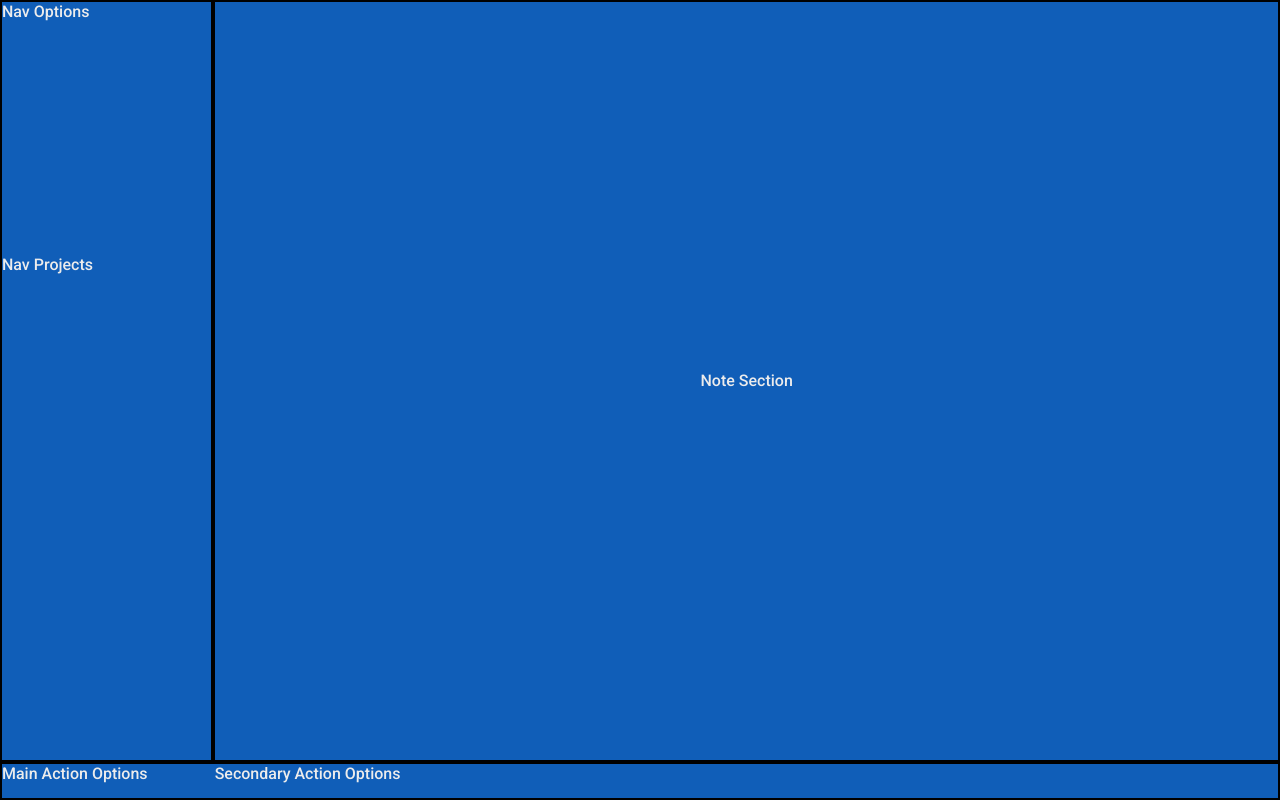
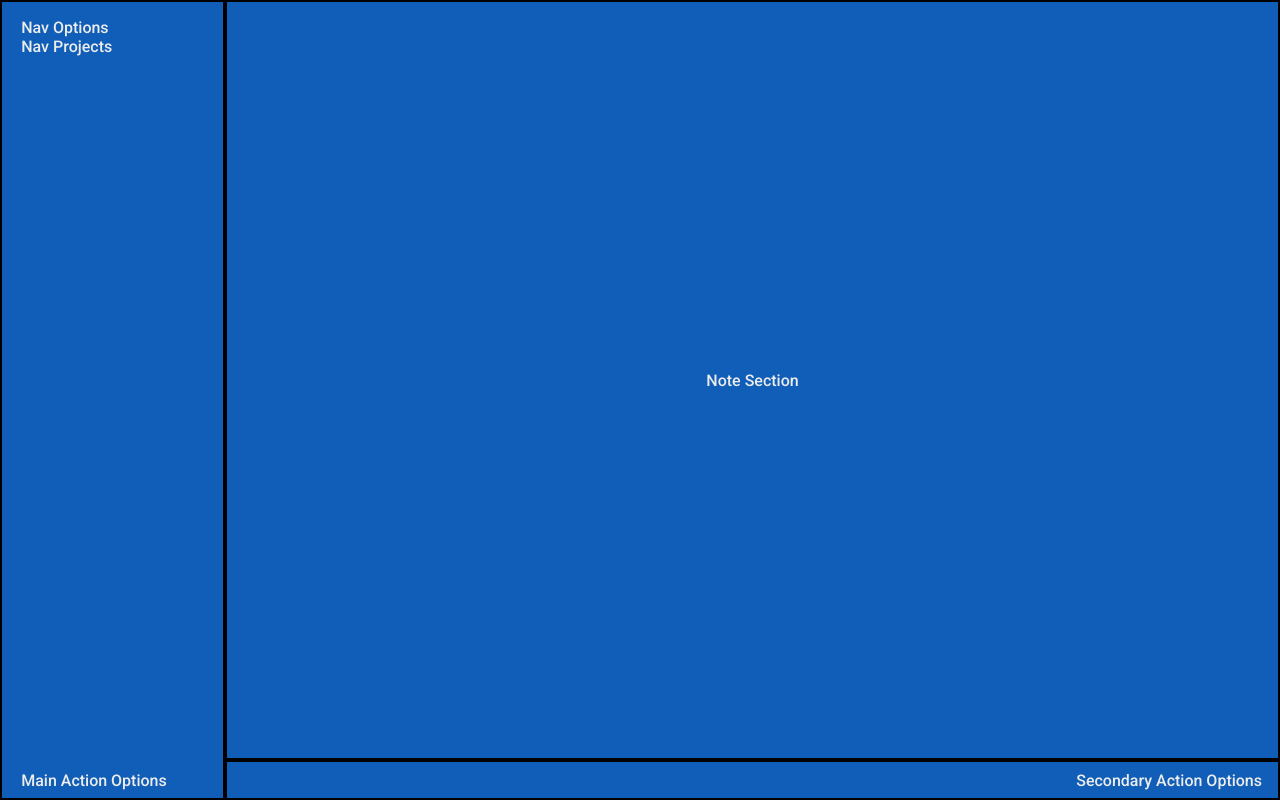
Before and after one commit to NCDUBS11/top_todo, a website built with webpack: page src/template.html in a window 1280 px wide. Built offline with nearby package versions, Linux system fonts and the light colour scheme.

Commit message:
Continue main grid layout. Ready for styling and then js.

```diff
--- a/src/styles.css
+++ b/src/styles.css
@@ -41,11 +41,11 @@ body{
     min-height: 100vh;
     background-color: rgb(16, 94, 184);
     display: grid;
-    grid-template-columns: 0.2fr 1fr;
-    grid-template-rows: 1fr 0.05fr;
+    grid-template-columns: minmax(min-content, 225px) 1fr;
+    grid-template-rows: 1fr minmax(min-content, 40px);
     grid-template-areas:
         "nav main"
-        "aside aside";
+        "nav aside";
 }
 
 nav,
@@ -57,13 +57,17 @@ main{
 nav{
     grid-area: nav;
     display: grid;
-    grid-template-rows: 0.5fr 1fr;
+    grid-template-rows: min-content 1fr min-content;
+    padding: var(--fs-small) var(--fs-regular);
+    padding-bottom: calc(var(--fs-small)/2);
 }
 
 aside{
     grid-area: aside;
-    display: grid;
-    grid-template-columns: 0.2fr 1fr;
+    display: flex;
+    padding: calc(var(--fs-small)/2) var(--fs-small);
+    justify-content: end;
+    align-items: center;
 }
 
 main{
--- a/src/template.html
+++ b/src/template.html
@@ -9,9 +9,9 @@
     <nav>
         <div id="navCol" class="navMain">Nav Options</div>
         <div id="navCol" class="navProjects">Nav Projects</div>
+        <div id="navCol" class="actionMain">Main Action Options</div>
     </nav>
     <aside>
-        <div id="navCol" class="actionMain">Main Action Options</div>
         <div class="actionSecondary">Secondary Action Options</div>
     </aside>
     <main id="main">
```
